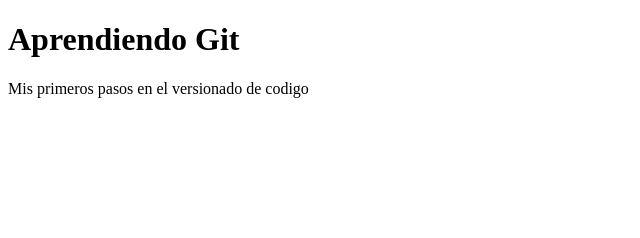
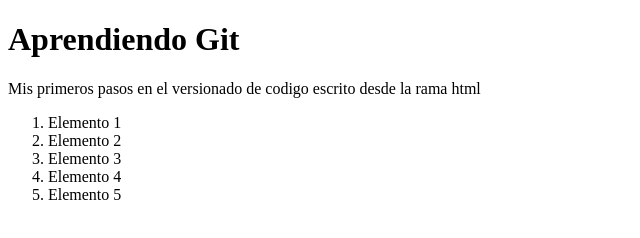
Before and after one commit to JavierGomezMX/youtube-git, a plain HTML site: page index.html in a window 1280 px wide. Shown: the whole page, without its empty margins (0-640 px from the left). Drawn offline with Linux system fonts and the light colour scheme.

Commit message:
Agregando index.js al index.html

```diff
--- a/index.html
+++ b/index.html
@@ -8,6 +8,16 @@
 </head>
 <body>
     <h1>Aprendiendo Git</h1>
-    <p>Mis primeros pasos en el versionado de codigo</p>
+    <p>Mis primeros pasos en el versionado de codigo escrito desde la rama html</p>
+    <ol>
+        <li>Elemento 1</li>
+        <li>Elemento 2</li>
+        <li>Elemento 3</li>
+        <li>Elemento 4</li>
+        <li>Elemento 5</li>
+    </ol>
+
+
 </body>
+<script src="index.js"></script>
 </html>
```
